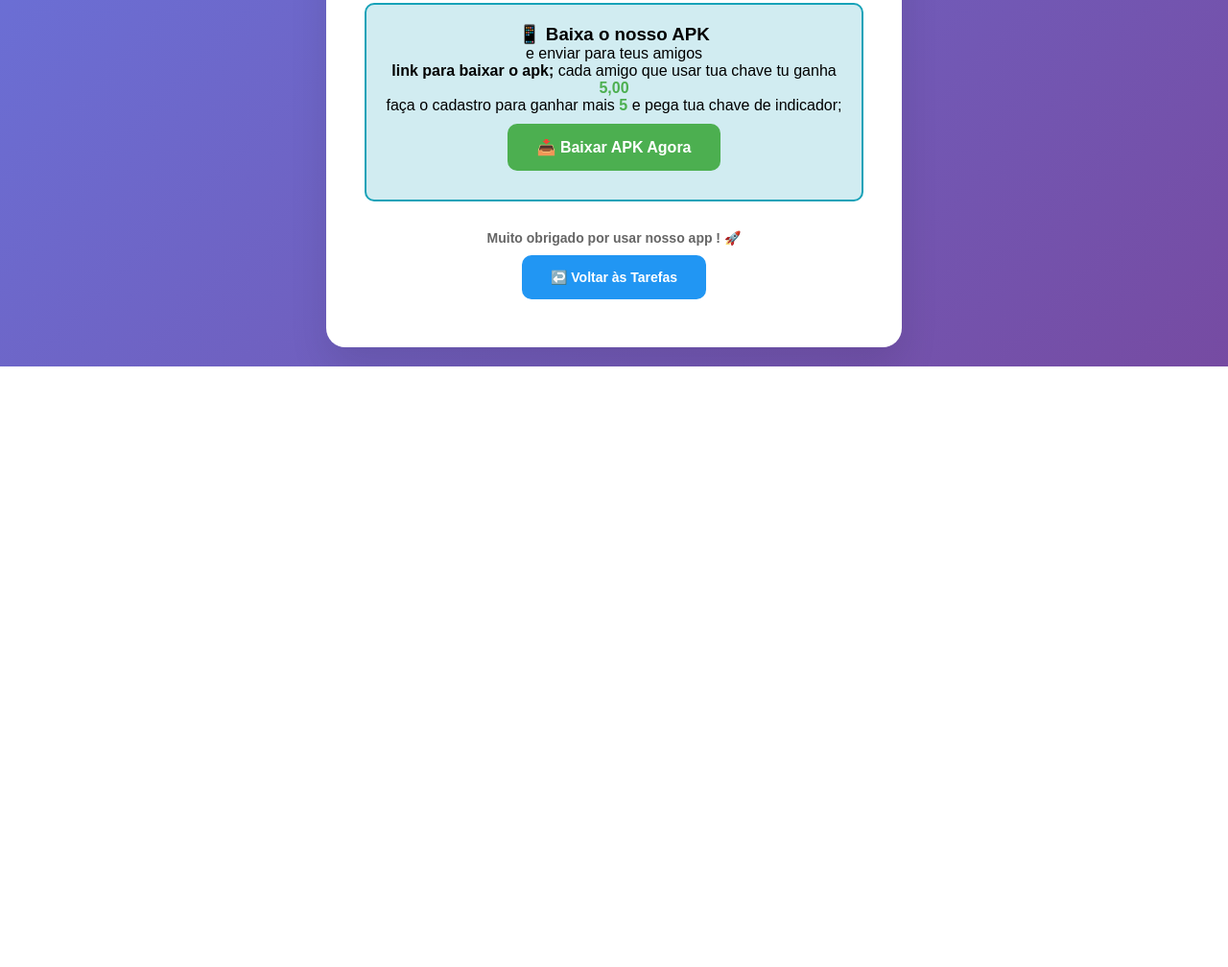
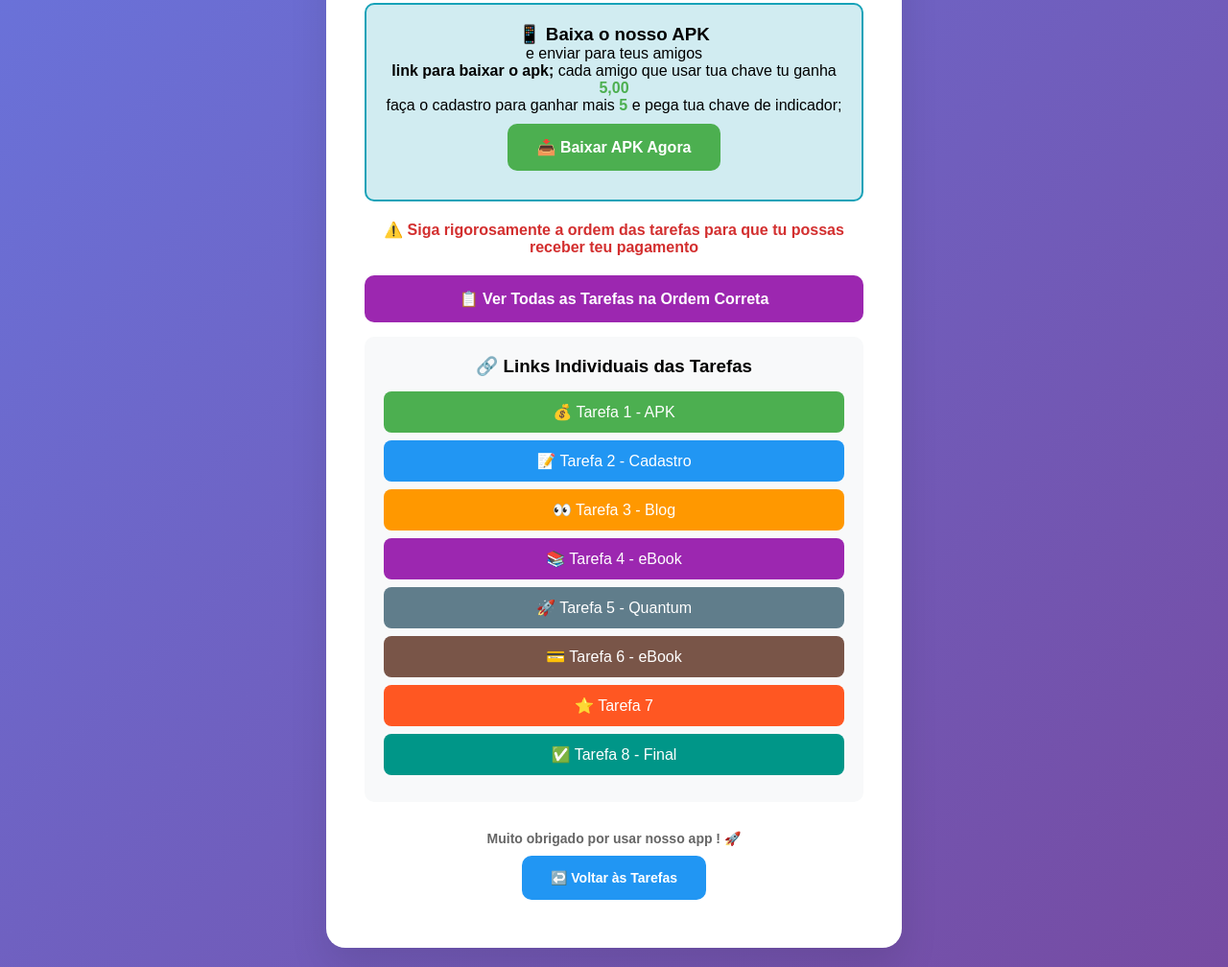
Before and after one commit to alexandreribeiro0026385333-source/appviral, a plain HTML site: page ajuda.html in a window 1280 px wide. Shown: the part 733-1741 px from the top of the page at 96% size. Before the commit the page ends 1115 px from the top, so only its background shows below. Drawn offline with Linux system fonts and the light colour scheme.

Commit message:
Update ajuda.html

```diff
--- a/ajuda.html
+++ b/ajuda.html
@@ -150,6 +150,57 @@
             <a href="#" class="btn">📥 Baixar APK Agora</a>
         </div>
 
+<div>
+
+<p style="text-align: center; font-weight: bold; margin: 20px 0; color: #d32f2f;">
+    ⚠️ Siga rigorosamente a ordem das tarefas para que tu possas receber teu pagamento
+</p>
+
+<a href="tarefa8.html" style="display: block; background: #9C27B0; color: white; padding: 15px; border-radius: 10px; text-decoration: none; font-weight: bold; text-align: center; margin: 10px 0;">
+    📋 Ver Todas as Tarefas na Ordem Correta
+</a>
+
+<div style="background: #f8f9fa; padding: 20px; border-radius: 10px; margin: 15px 0;">
+    <h3 style="text-align: center; margin-bottom: 15px;">🔗 Links Individuais das Tarefas</h3>
+
+    <a href="tarefa1.html" style="display: block; background: #4CAF50; color: white; padding: 12px; border-radius: 8px; text-decoration: none; margin: 8px 0; text-align: center;">
+        💰 Tarefa 1 - APK
+    </a>
+
+    <a href="tarefa2.html" style="display: block; background: #2196F3; color: white; padding: 12px; border-radius: 8px; text-decoration: none; margin: 8px 0; text-align: center;">
+        📝 Tarefa 2 - Cadastro
+    </a>
+
+    <a href="tarefa3.html" style="display: block; background: #FF9800; color: white; padding: 12px; border-radius: 8px; text-decoration: none; margin: 8px 0; text-align: center;">
+        👀 Tarefa 3 - Blog
+    </a>
+
+    <a href="tarefa4.html" style="display: block; background: #9C27B0; color: white; padding: 12px; border-radius: 8px; text-decoration: none; margin: 8px 0; text-align: center;">
+        📚 Tarefa 4 - eBook
+    </a>
+
+    <a href="tarefa5.html" style="display: block; background: #607D8B; color: white; padding: 12px; border-radius: 8px; text-decoration: none; margin: 8px 0; text-align: center;">
+        🚀 Tarefa 5 - Quantum
+    </a>
+
+    <a href="tarefa6.html" style="display: block; background: #795548; color: white; padding: 12px; border-radius: 8px; text-decoration: none; margin: 8px 0; text-align: center;">
+        💳 Tarefa 6 - eBook
+    </a>
+
+    <a href="tarefa7.html" style="display: block; background: #FF5722; color: white; padding: 12px; border-radius: 8px; text-decoration: none; margin: 8px 0; text-align: center;">
+        ⭐ Tarefa 7
+    </a>
+
+    <a href="tarefa8.html" style="display: block; background: #009688; color: white; padding: 12px; border-radius: 8px; text-decoration: none; margin: 8px 0; text-align: center;">
+        ✅ Tarefa 8 - Final
+    </a>
+</div>
+
+
+
+
+
+
         <div class="footer">
             <p><strong>Muito obrigado por usar nosso app !</strong> 🚀</p>
             <a href="appviral.html" class="btn" style="background: #2196F3;">↩️ Voltar às Tarefas </a>
```
